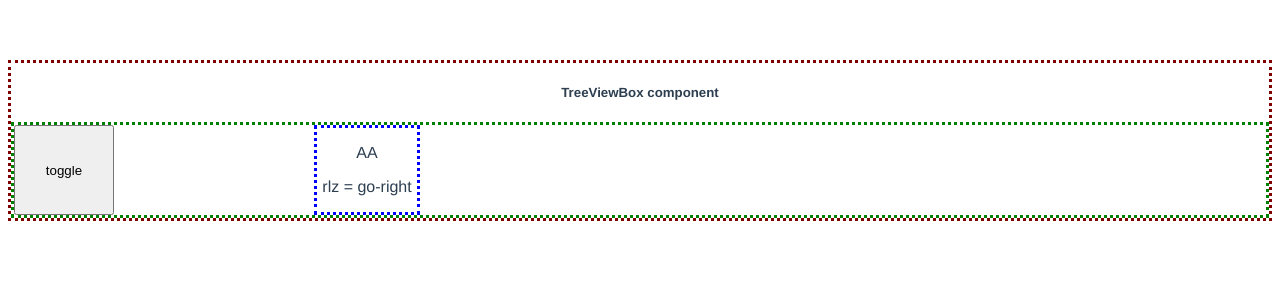
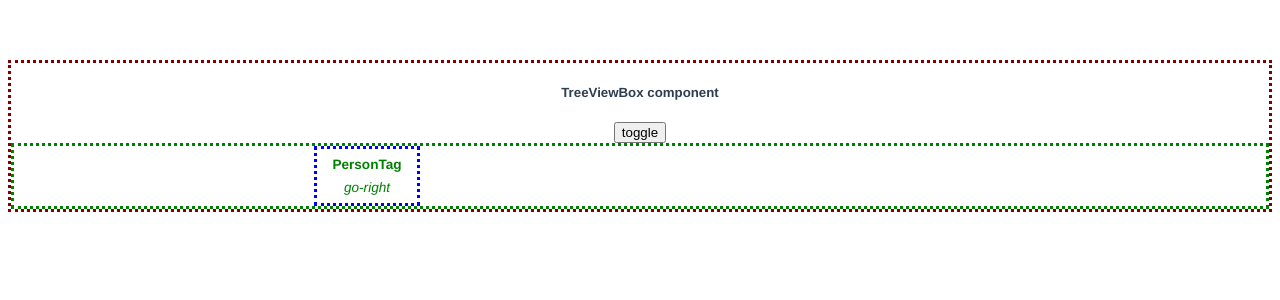
Before and after one commit to jrschmidt/familia-22, a Vue app: page / in a window 1280 px wide. Shown: the top 300 px of the page. Built offline with nearby package versions, Linux system fonts and the light colour scheme.

Commit message:
move toggle button to TreeViewBox component using Provide/Inject

```diff
--- a/src/components/PersonTag.vue
+++ b/src/components/PersonTag.vue
@@ -1,16 +1,14 @@
 <template>
   <div class="person-tag" :class="rlz" id="pt-x">
-    <p>AA</p>
-    <p>rlz = {{ rlz }}</p>
+    <p><strong>PersonTag </strong></p>
+    <p><em>{{ rlz }}</em></p>
   </div>
 </template>
 
 <script setup>
-import { ref, defineProps } from 'vue'
+import { ref, inject } from 'vue'
 
-const props = defineProps({
-  rlz: String
-})
+const rlz = inject('rlz')
 </script>
 
 <style lang="css">
@@ -18,6 +16,12 @@ const props = defineProps({
   width: 100px;
   border-color: blue;
   border-style: dotted;
+  color: green;
+  font-size: 0.85rem;
+}
+
+.person-tag p {
+  margin: 8px;
 }
 
 .go-right{
--- a/src/components/TreeViewBox.vue
+++ b/src/components/TreeViewBox.vue
@@ -1,12 +1,23 @@
 <template>
   <div class="tree-view-box">
     <h5>TreeViewBox component</h5>
+    <button v-on:click="toggleRightLeft()">toggle</button>
     <TreeViewRow/>
   </div>
 </template>
 
 <script setup>
-  import TreeViewRow from './TreeViewRow.vue'
+import TreeViewRow from './TreeViewRow.vue'
+
+import { ref, provide } from 'vue'
+
+const rlz = ref('go-right')
+
+provide('rlz', rlz)
+
+const toggleRightLeft = () => {
+  rlz.value = rlz.value === 'go-right' ? 'go-left' : 'go-right'
+}
 </script>
 
 <style lang="css">
--- a/src/components/TreeViewRow.vue
+++ b/src/components/TreeViewRow.vue
@@ -1,20 +1,12 @@
 <template>
   <div class="tree-view-row">
-    <button v-on:click="toggleRightLeft()">toggle</button>
-    <PersonTag :rlz="rlz"/>
+    <PersonTag/>
   </div>
 </template>
 
 <script setup>
 import PersonTag from './PersonTag.vue'
 
-import { ref } from 'vue'
-
-const rlz = ref('go-right')
-
-const toggleRightLeft = () => {
-  rlz.value = rlz.value === 'go-right' ? 'go-left' : 'go-right'
-}
 </script>
 
 <style lang="css">
```
